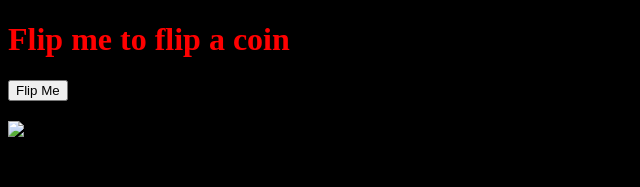
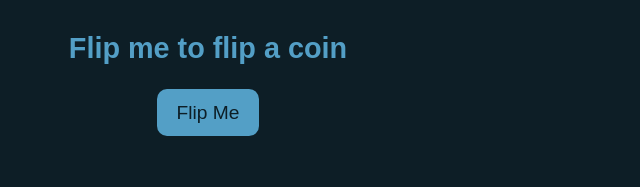
Before and after one commit to DorukEmre/FlipMyCoin, a plain HTML site: page index.html in a window 1280 px wide. Shown: the whole page, without its empty margins (0-640 px from the left). Drawn offline with Linux system fonts and the light colour scheme.

Commit message:
Added colours and layout

```diff
--- a/css/style.css
+++ b/css/style.css
@@ -1,6 +1,29 @@
 body {
-  background-color: black;
+  background-color: hsl(200, 50%, 10%);
+  color: hsl(200, 50%, 70%);
+  font-family: sans-serif;
+  font-size: 1.2rem;
 }
-h1{
-  color: red;
+h1 {
+  color: hsl(200, 50%, 55%);
 }
+
+section {
+  display: flex;
+  flex-direction: column;
+  width: 400px;
+  justify-content: center;
+  align-items: center;
+}
+
+#flipMe {
+  background-color: hsl(200, 50%, 55%);
+  color: hsl(200, 50%, 10%);
+  font-size: 1.2rem;
+  border: none;
+  padding: 0.8rem 1.2rem;
+  border-radius: 10px;
+}
+#flipMe:hover {
+  background-color: hsl(200, 50%, 40%);
+}
--- a/index.html
+++ b/index.html
@@ -6,10 +6,12 @@
     <link rel="stylesheet" href="/css/style.css">
   </head>
   <body>
-    <h1>Flip me to flip a coin</h1>
-    <button id="flipMe" type="button" name="button">Flip Me</button>
-    <h2 id="sideName"></h2>
-    <img src="#" alt="#" id="sideImage">
+    <section>
+      <h1>Flip me to flip a coin</h1>
+      <button id="flipMe" type="button" name="button">Flip Me</button>
+      <h2 id="sideName"></h2>
+      <img src="#" alt="" id="sideImage">
+    </section>
     <script type="text/javascript" src="/js/main.js"></script>
   </body>
 </html>
```
